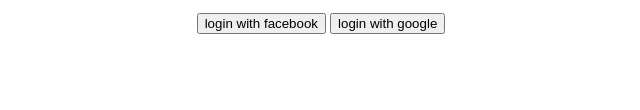
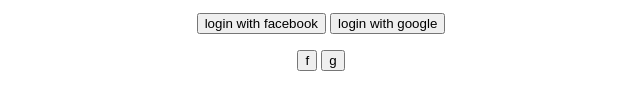
Before and after one commit to Achutha-Sai-Simha-Reddy/sign_in, a plain HTML site: page index.html in a window 1280 px wide. Shown: the part 166-276 px from the top of the page, without its empty margins (319-959 px from the left). Drawn offline with Linux system fonts and the light colour scheme.

Commit message:
Update index.html

```diff
--- a/index.html
+++ b/index.html
@@ -27,5 +27,8 @@
     <input type="submit" value="login with facebook" >
     <input type ="submit" value="login with google">
   </form>
-
+   <div>
+<button class ="button button1">f</button>
+<button class ="button button2">g</button>
+  </div>
   </html>
```
